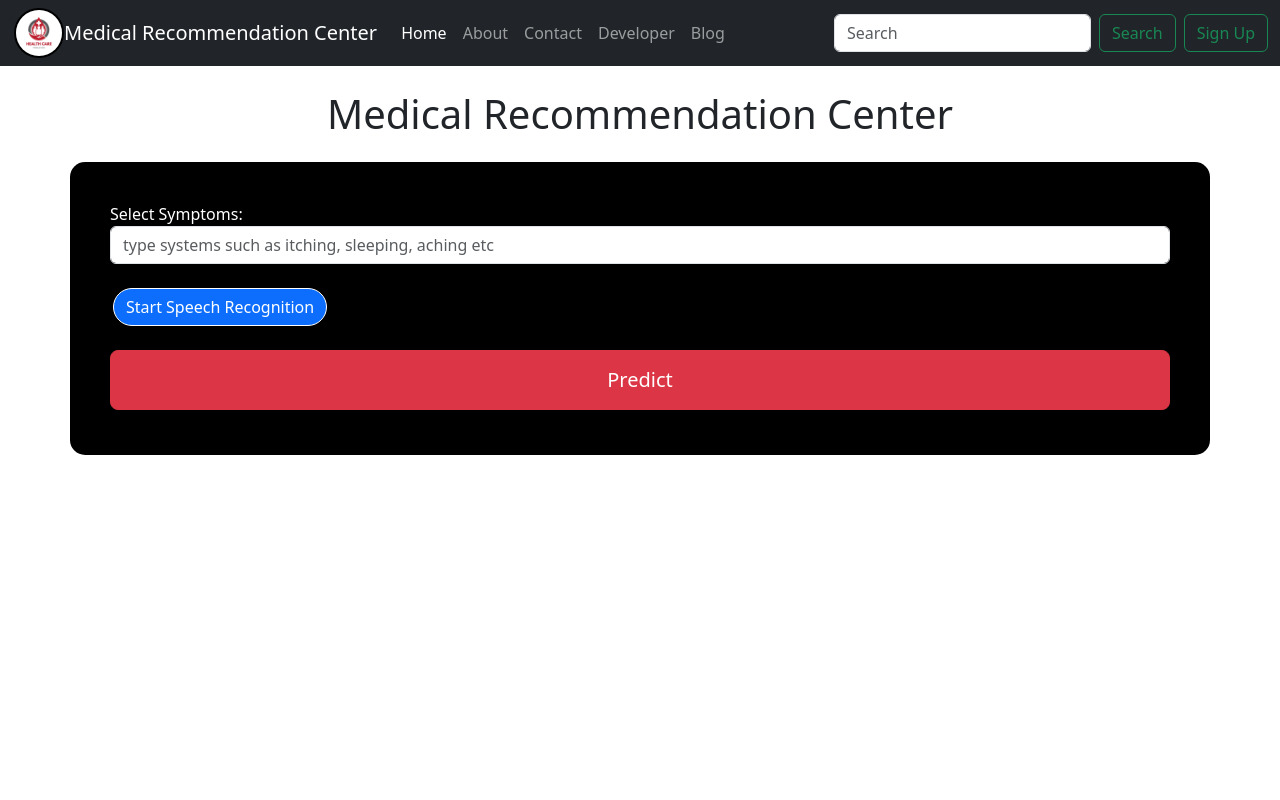
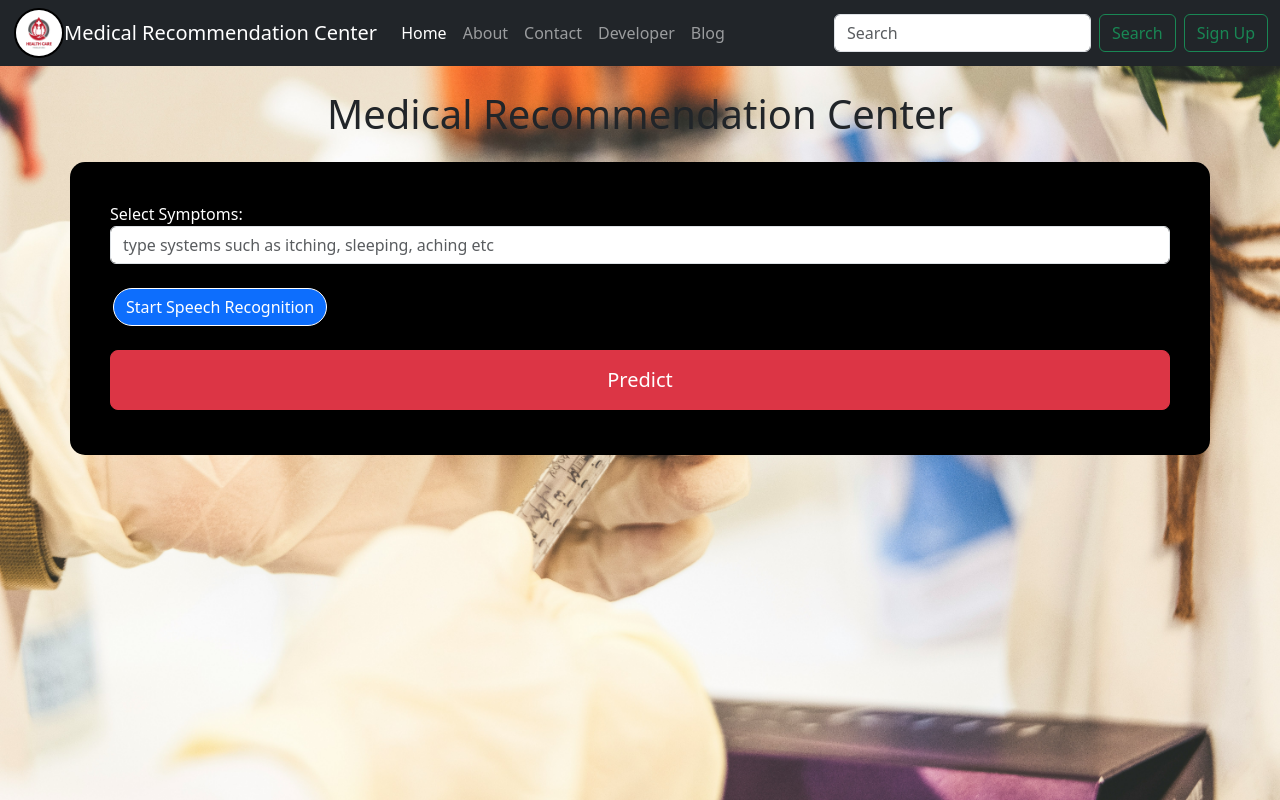
Before and after one commit to Rahul07866/Medical-Recommendation-Center, a Flask app: page / in a window 1280 px wide. Run offline with Flask 3, Linux system fonts and the light colour scheme; parts of the project's set-up code (start-up, migrations or seed data) failed here and were passed over.

Commit message:
Add background Image on home Page or index page

```diff
--- a/templates/index.html
+++ b/templates/index.html
@@ -8,6 +8,21 @@
   </head>
 
   <style>
+        /* Add background image */
+        body {
+        background-image: url('{{ url_for("static", filename="background.jpg") }}');
+        background-size: cover;
+        background-position: center;
+        background-repeat: no-repeat;
+        height: 100vh; /* Make sure the background takes the full height of the page */
+        }
+
+        .container {
+        background-color: rgba(0, 0, 0, 0.5); /* Add a slight transparency to the container to improve text visibility */
+        color: white;
+        border-radius: 15px;
+        padding: 40px;
+        }
 
         .logo {
             width: 55px;
```
Also changed, not shown: static/background.jpg (added).
